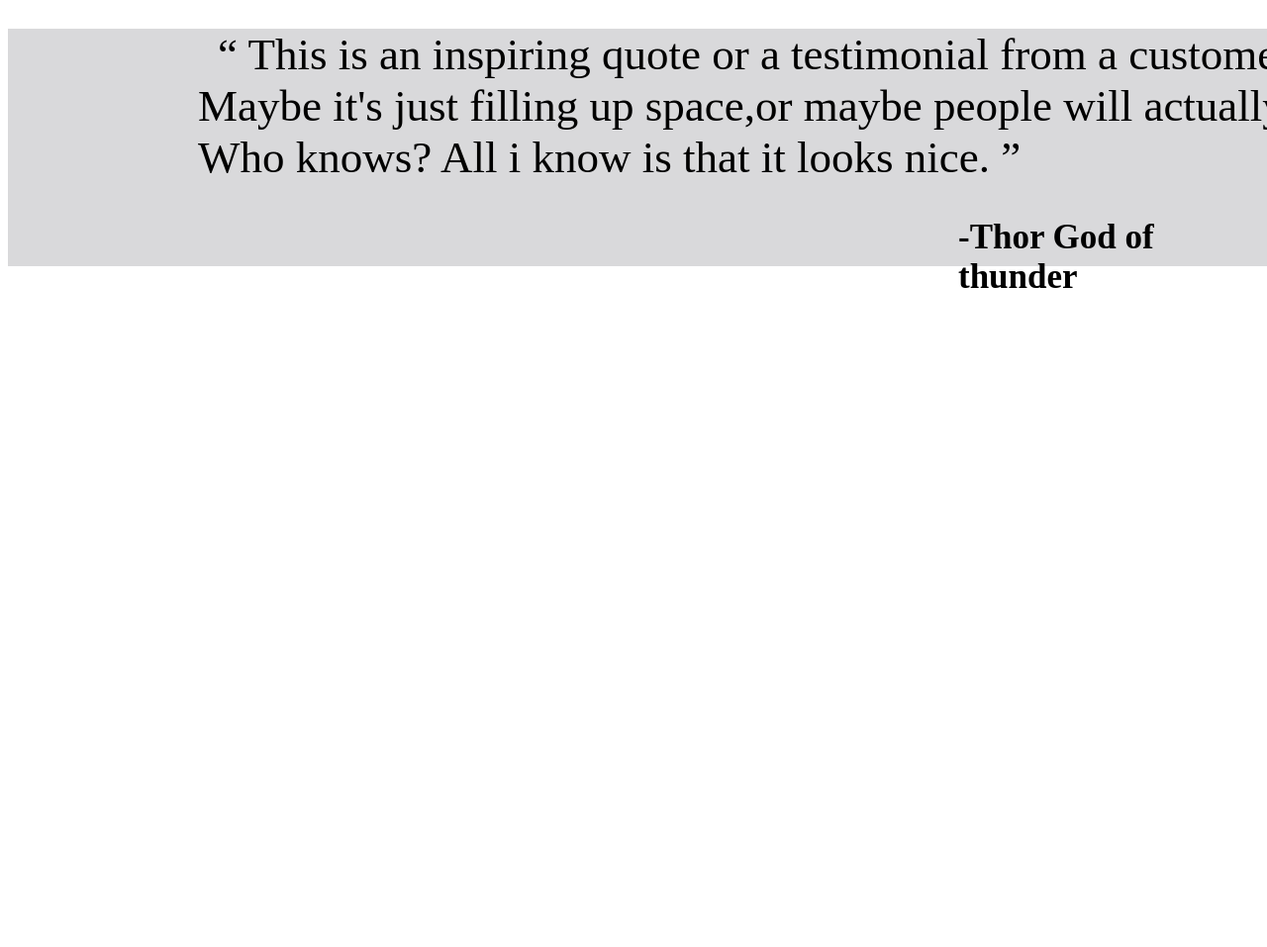
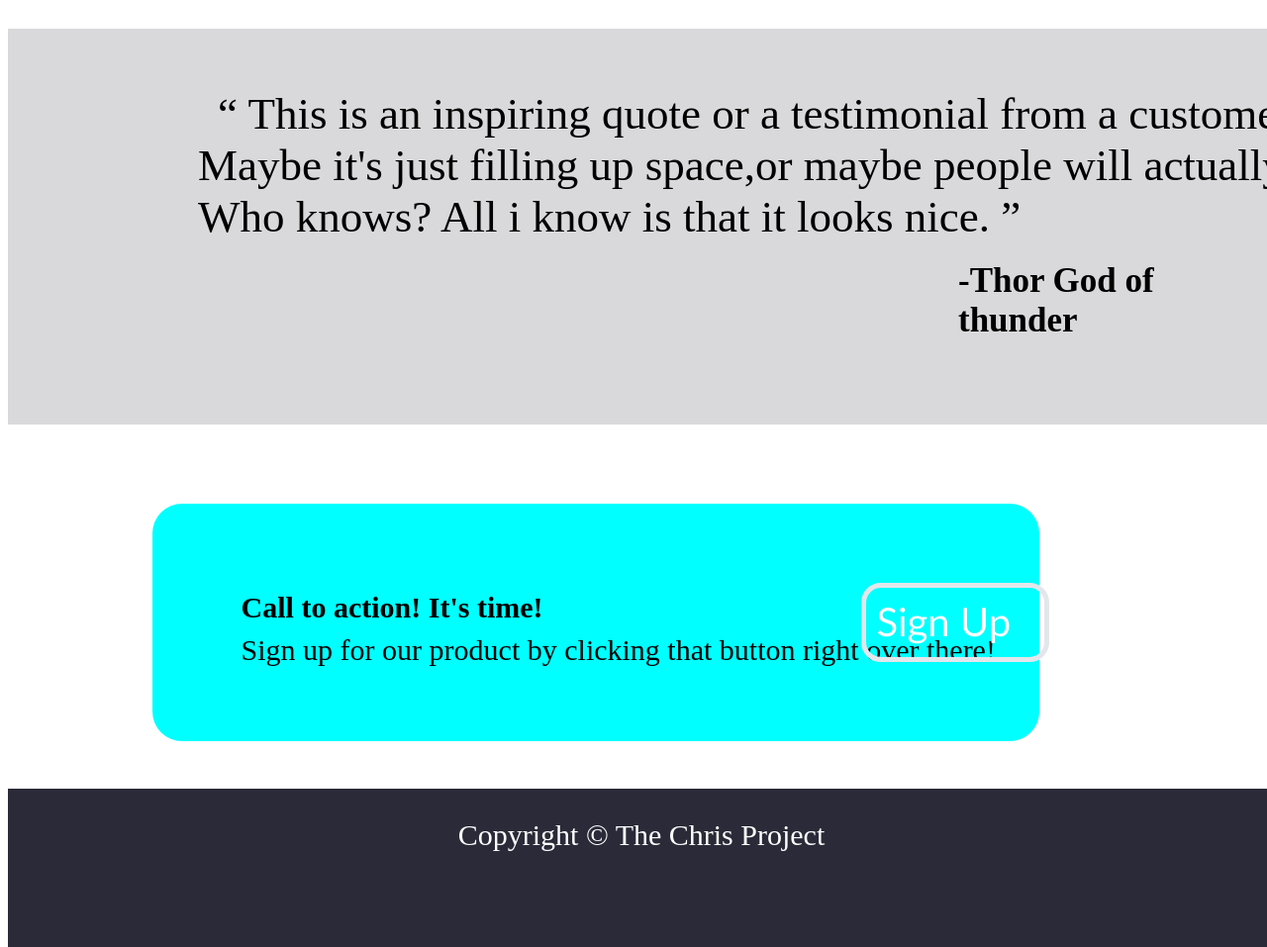
Before and after one commit to icechris/Landing-Page, a plain HTML site: page index.html in a window 1280 px wide. Shown: the part 1411-2368 px from the top of the page at 99% size. Before the commit the page ends 1711 px from the top, so only its background shows below. Drawn offline with Linux system fonts and the light colour scheme.

Commit message:
i made some changes in the footer

```diff
--- a/index.html
+++ b/index.html
@@ -8,15 +8,16 @@
     <link rel="stylesheet" href="style.css">
 </head>
 <body>
+    <div>
     <div class="page1">
     <!-- <header> -->
     <div>
         <img class="pic1" src="akasanoma.png" alt="profile picture">
         <nav class="bar">
             <ul>
-                <li><a href="#">Home</a></li>
-                <li><a href="#">About</a></li>
-                <li><a href="#">Contact</a></li>
+                <li><a class="h" href="#">Home</a></li>
+                <li><a class="h"href="#">About</a></li>
+                <li><a class="h" href="#">Contact</a></li>
             </ul>
         </nav>
     </div>
@@ -29,7 +30,7 @@
              <br>
              It's a smaller font and the color is lower
             contrast</p>
-            <input type="button" class="bt1" value="Sign Up">
+            <a id="down" class="bt1" href="">Sign Up</a>
         </div>
         <div class="picture">
             <img class="pic2" src="180521robotfull.jpg" alt="">
@@ -61,6 +62,9 @@
 
 </div>
 </div>
+<!-- end of second page -->
+
+<!-- beginning of third page -->
 <div class="word">
 <q>
     This is an inspiring quote or a testimonial from a customer. <br>
@@ -69,6 +73,19 @@
 </q>
 <p class="thor">-Thor God of thunder</p>
 </div>
-
+<div class="contact">
+    <div class="txt6">
+    <h4>Call to action! It's time!</h4>
+    <p id="txt8">Sign up for our  product by clicking that button right over there! </p>
+</div>
+<div>
+    <!-- <input  href="https://github.com/icechris/Landing-Page"     type="button" class="bt2" value="Sign Up" > -->
+  <a id="up" class="bt2" href="">Sign Up</a>
+</div>
+</div>
+</div>
+<div class="foot">
+    <p class="txt10">Copyright © The Chris Project</p>
+</div>
 </body>
 </html>
--- a/style.css
+++ b/style.css
@@ -28,14 +28,17 @@ ul{
 display: flex;
 
 }
-a{
+.h{
     text-decoration: none;
     font-size: 30px;
     margin:30px;
     color: white;
 }
-a:hover{
+.h:hover{
     color: blue;
+    background-color: aqua;
+    padding:2px;
+    border-radius: 5px;
 }
 .awesome{
     display: flex;
@@ -71,11 +74,11 @@ font-size: 70px;
 .bt1{
     position: relative;
     bottom:50px;
-    background-color: rgb(170, 214, 243);
-    border-radius: 15px;
+    background-color: rgb(60, 139, 192);
     font-size: 40px;
-    padding: 5px 5px;
-    margin: 4px 2px;
+    border: 5px solid rgb(227, 231, 235);
+    padding:10px;
+    border-radius: 20px;
     cursor: pointer;
     font-family:'Franklin Gothic Medium', 'Arial Narrow',
     Arial, sans-serif;
@@ -107,7 +110,7 @@ font-size: 70px;
 }
 .word{
     width: 100%;
-    height: 30vh;
+    height: 50vh;
     position: absolute;
     top:  90rem;
     background-color: rgb(217, 217, 219);
@@ -119,11 +122,72 @@ q{
     margin: 20px;
     position: relative;
     left: 15%;
+    top: 60px;
 
 }
 .thor{
     position: absolute;
     left: 60rem;
+    top: 50%;
     font-size: 35px;
     font-weight: 700;
 }
+.contact{
+    position: absolute;
+    left: 12%;
+    top: 120rem;
+    background-color: aqua;
+    width: 70%;
+    height: 30vh;
+
+border-radius: 30px;
+}
+.txt6{
+position: relative;
+left: 90px;
+top: 20%;
+font-size: 30px;
+}
+#txt8{
+    position: absolute;
+    top: 40%;
+
+}
+.bt2{
+    position: absolute;
+    left: 80%;
+    top: 80px;
+    border: 5px solid rgb(227, 231, 235);
+    padding:10px;
+    border-radius: 20px;
+    /* border-color: rgb(238, 247, 246); */
+    width: 160px;
+    height: 50px;
+    font-size: 30px;;
+    font-family:'Trebuchet MS', 'Lucida Sans Unicode', 'Lucida Grande', 'Lucida Sans', Arial, sans-serif;
+cursor: pointer;
+}
+#up ,
+#down{
+    text-decoration: none;
+    font-size: 40px;
+    color: white;
+}
+ .bt2:hover{
+    background-color: blue;
+}
+.bt1:hover{
+    background-color: black;
+}
+.foot{
+    position: absolute;
+    top:138rem;
+    background-color: rgb(42, 42, 56);
+    width: 100vw;
+    height: 20vh;
+}
+.txt10{
+    color: white;
+    text-align: center;
+    font-size: 30px;
+}
```
